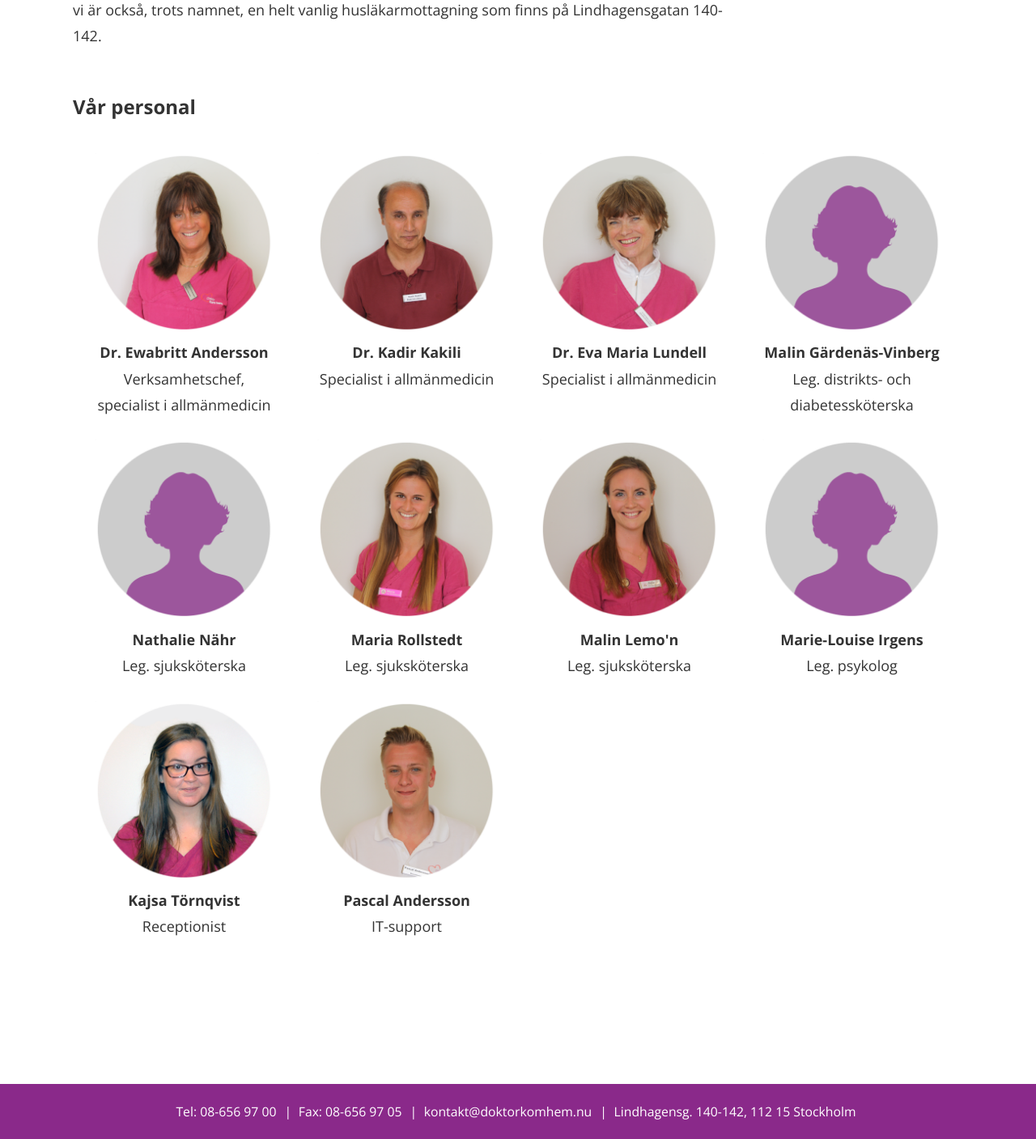
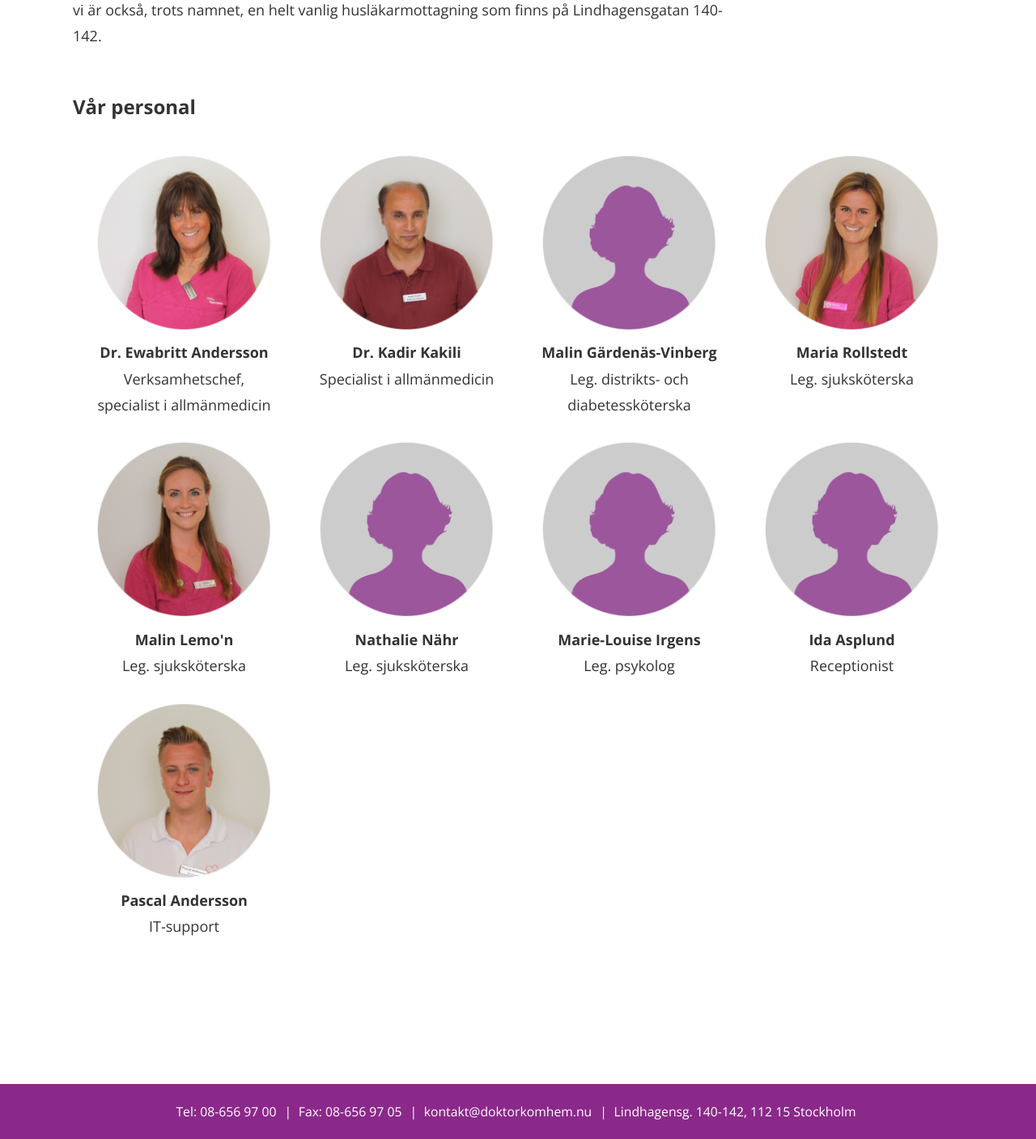
Before and after one commit to adamsdotter/DKH, a PHP site: page /om-oss in a window 1280 px wide. Shown: the part 688-2095 px from the top of the page at 81% size. Run offline with PHP 8.4, Linux system fonts and the light colour scheme.

Commit message:
Update staff

```diff
--- a/assets/sv/staff.php
+++ b/assets/sv/staff.php
@@ -18,29 +18,13 @@
     </li>
     <li>
       <figure class="staff-img">
-          <img src="<?php echo $images; ?>staff/evamaria.png" alt="Dr. Eva Maria Lundell" />
-      </figure>
-      <figcaption class="staff-name">
-        <strong>Dr. Eva Maria Lundell</strong> Specialist i allm&auml;nmedicin
-      </figcaption>
-    </li>
-    <li>
-      <figure class="staff-img">
           <img src="<?php echo $images; ?>staff/no-img.png" alt="Malin G&auml;rden&auml;s-Vinberg" />
       </figure>
       <figcaption class="staff-name">
           <strong>Malin G&auml;rden&auml;s-Vinberg</strong> Leg. distrikts- och diabetessk&ouml;terska
       </figcaption>
     </li>
-    <li>
-      <figure class="staff-img">
-          <img src="<?php echo $images; ?>staff/no-img.png" alt="Nathalie Nähr" />
-      </figure>
-      <figcaption class="staff-name">
-          <strong>Nathalie Nähr</strong> Leg. sjuksk&ouml;terska
-      </figcaption>
-    </li>
-    <li>
+	<li>
       <figure class="staff-img">
           <img src="<?php echo $images; ?>staff/maria.png" alt="Maria Rollstedt" />
       </figure>
@@ -56,6 +40,14 @@
           <strong>Malin Lemo'n</strong> Leg. sjuksk&ouml;terska
       </figcaption>
     </li>
+	<li>
+      <figure class="staff-img">
+          <img src="<?php echo $images; ?>staff/no-img.png" alt="Nathalie Nähr" />
+      </figure>
+      <figcaption class="staff-name">
+          <strong>Nathalie Nähr</strong> Leg. sjuksk&ouml;terska
+      </figcaption>
+    </li>
     <li>
       <figure class="staff-img">
           <img src="<?php echo $images; ?>staff/no-img.png" alt="Marie-Louise Irgens" />
@@ -66,10 +58,10 @@
     </li>
     <li>
       <figure class="staff-img">
-          <img src="<?php echo $images; ?>staff/kajsa.png" alt="Kajsa Törnqvist" />
+          <img src="<?php echo $images; ?>staff/no-img.png" alt="Ida Asplund" />
       </figure>
       <figcaption class="staff-name">
-          <strong>Kajsa Törnqvist</strong> Receptionist
+          <strong>Ida Asplund</strong> Receptionist
       </figcaption>
     </li>
     <li>
```
Also changed, not shown: assets/en/staff.php (+11 -19 lines).
